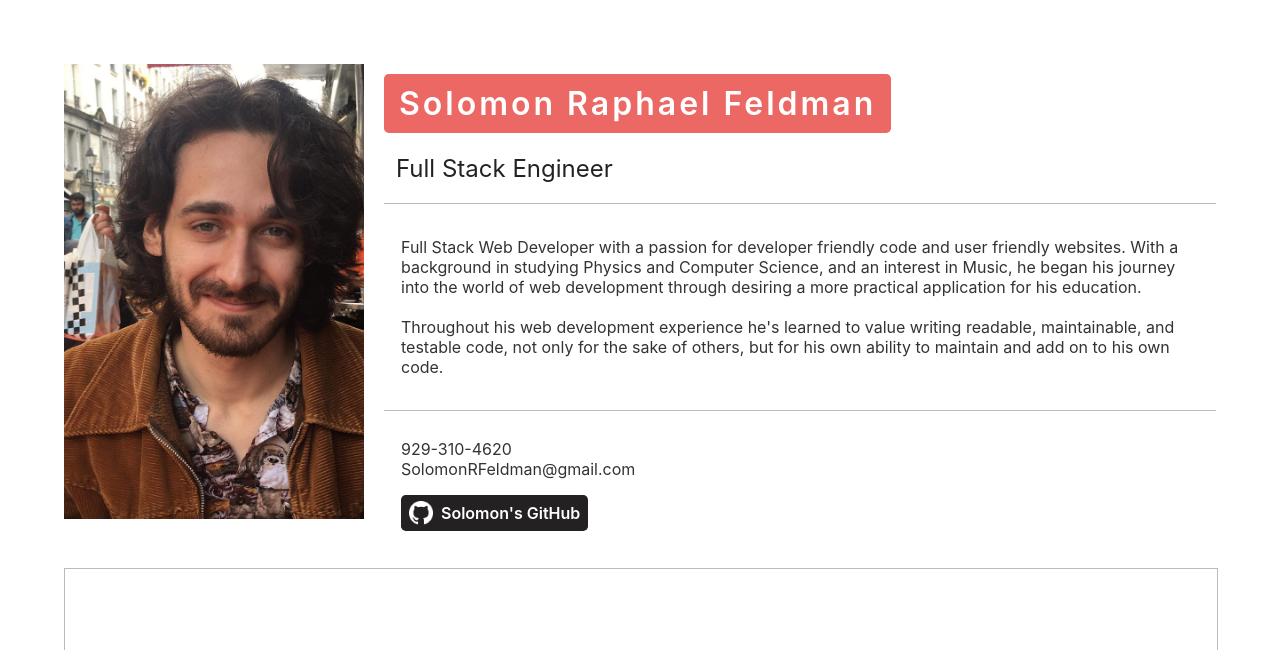
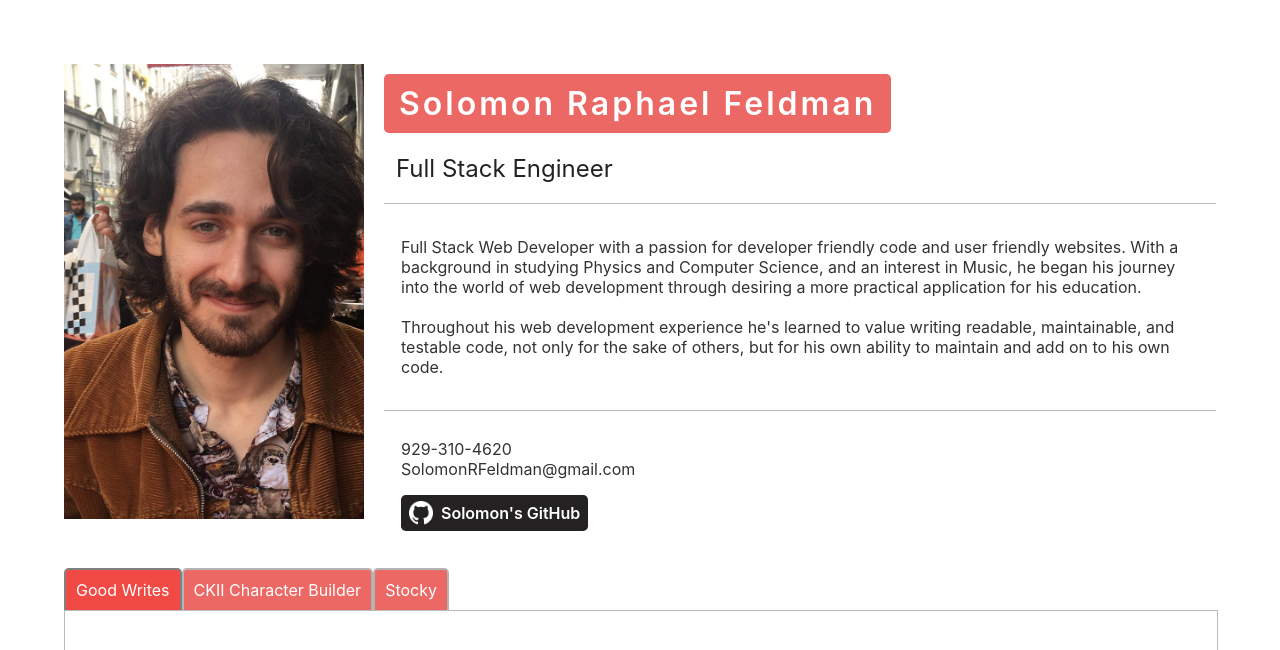
Before and after one commit to SolomonRFeldman/solomon-r-feldman-portfolio, a React (Create React App) app: page / in a window 1280 px wide. Shown: the top 650 px of the page. Built offline with nearby package versions, Linux system fonts and the light colour scheme.

Commit message:
adds basic project selecting tabs

```diff
--- /dev/null
+++ b/src/components/Project/ProjectSelector.css
@@ -0,0 +1,24 @@
+.ProjectSelector-tab {
+  display: inline-block;
+  padding: 10px;
+  border: rgb(180, 180, 180);
+  border-style: solid;
+  border-width: 2px;
+  border-radius: 0.3rem;
+  border-bottom: white;
+  border-bottom-left-radius: 0em;
+  border-bottom-right-radius: 0em;
+  background-color: #EB6864;
+  color: white;
+}
+
+.ProjectSelector-tab.selected {
+  background-color: rgb(241, 74, 68);
+  border: gray;
+  border-style: solid;
+  border-width: 2px;
+  border-radius: 0.3rem;
+  border-bottom: white;
+  border-bottom-left-radius: 0em;
+  border-bottom-right-radius: 0em;
+}
--- /dev/null
+++ b/src/components/Project/ProjectSelector.jsx
@@ -0,0 +1,12 @@
+import React from 'react'
+import './ProjectSelector.css'
+
+export default function ProjectSelector(props) {
+  return(
+    <div className='ProjectSelector'>
+      <div className='ProjectSelector-tab selected'><span>Good Writes</span></div>
+      <div className='ProjectSelector-tab'><span>CKII Character Builder</span></div>
+      <div className='ProjectSelector-tab'><span>Stocky</span></div>
+    </div>
+  )
+}
--- a/src/components/Project/Projects.jsx
+++ b/src/components/Project/Projects.jsx
@@ -1,10 +1,12 @@
 import React from 'react'
 import Project from './Project'
 import './Projects.css'
+import ProjectSelector from './ProjectSelector'
 
 export default function Projects(props) {
   return(
     <div className='Projects'>
+      <ProjectSelector />
       <Project />
     </div>
   )
```
